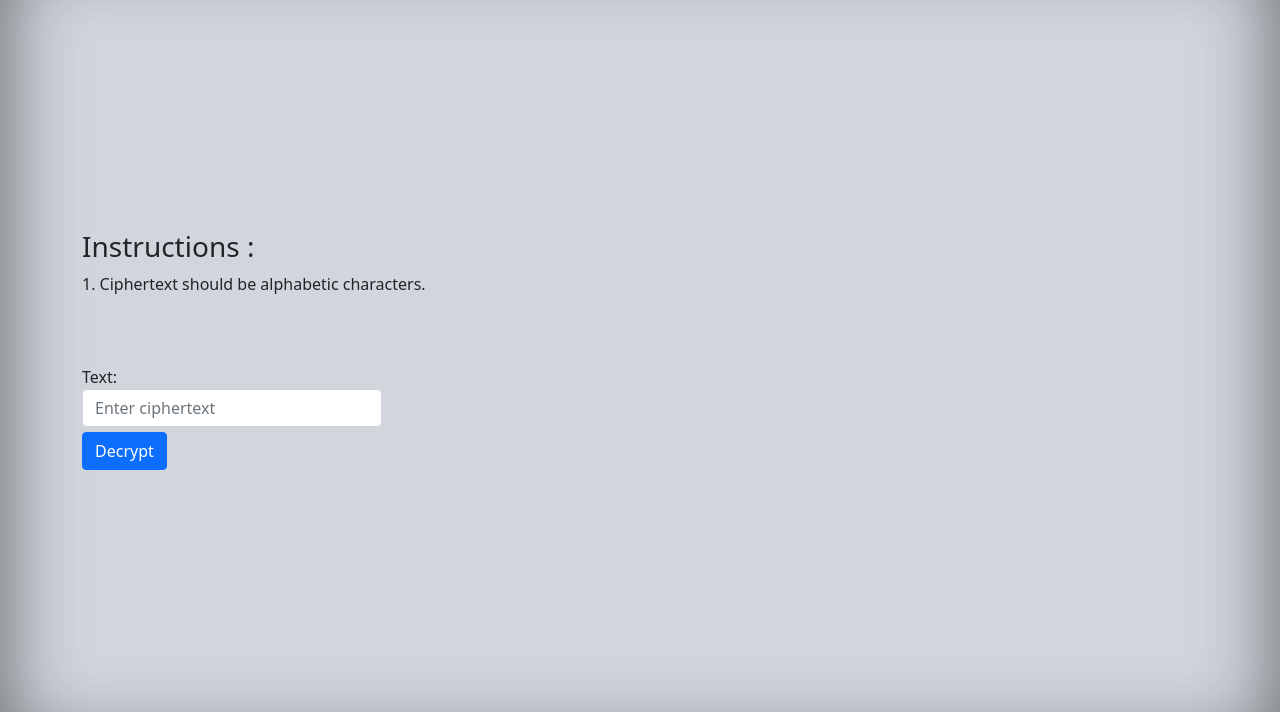
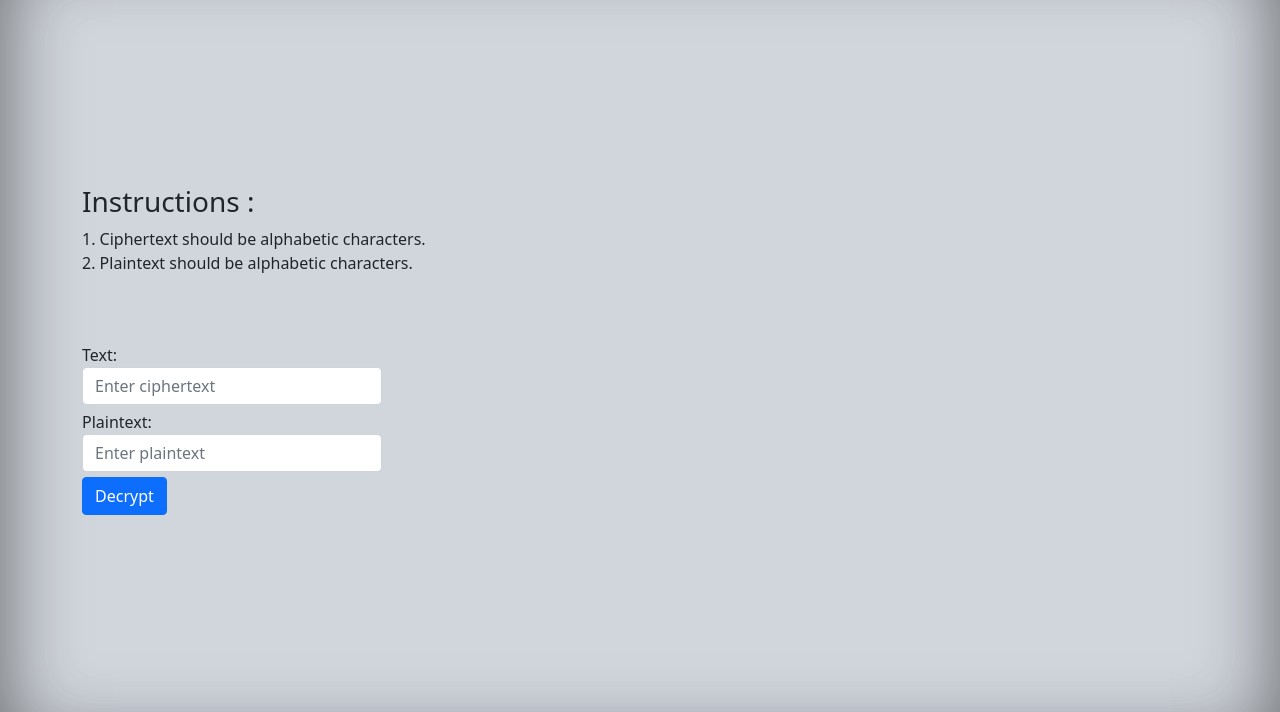
Before and after one commit to pistachio49/crypto-toolkit, a Flask app: page /monocrypt in a window 1280 px wide. Shown: the part 52-764 px from the top of the page. Run offline with Flask 3, Linux system fonts and the light colour scheme; some libraries are stand-ins or nearby versions.

Commit message:
update monocrypt1.html

```diff
--- a/templates/monocrypt.html
+++ b/templates/monocrypt.html
@@ -26,6 +26,7 @@
         <h3>Instructions : </h3>
 
             1. Ciphertext should be alphabetic characters.<br>
+            2. Plaintext should be alphabetic characters.
 
     </p>
 </div>
@@ -40,6 +41,10 @@
                 <label for="text">Text:</label>
                 <input type="text" name="value" id="Ciphertext" style="width: 300px;" class="form-control" placeholder="Enter ciphertext" required>
               </div>
+              <div class="form-group">
+                <label for="text">Plaintext:</label>
+                <input type="text" name="key" id="Plaintext" style="width: 300px;" class="form-control" placeholder="Enter plaintext" required>
+            </div>
               <!-- <div class="form-group">
                 <label for="text">key:</label>
                 <input type="text" name="key" style="width: 300px;" class="form-control" id="number1" placeholder="Enter key" required>
```
